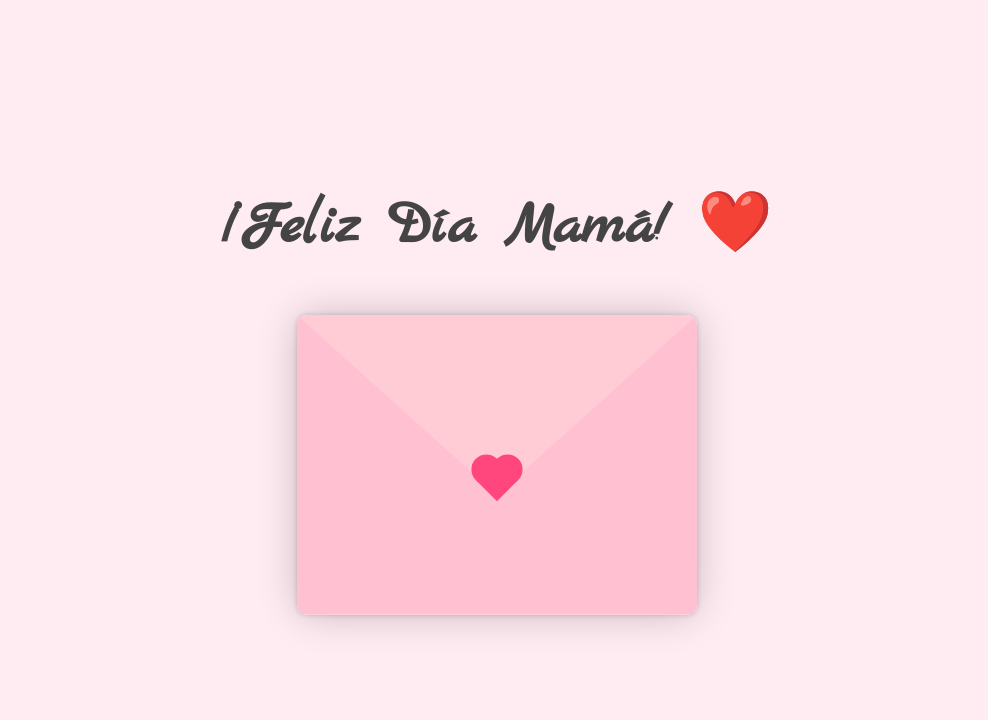
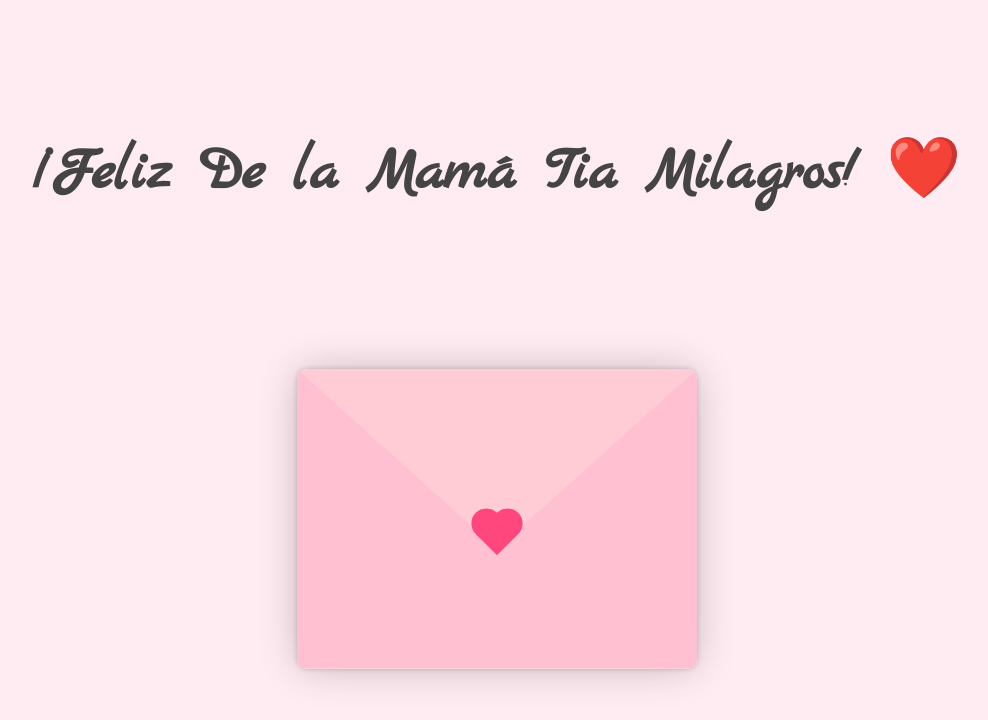
Before and after one commit to JhesWxaiz/JhesWxaiz.github.io, a plain HTML site: page index.html in a window 1280 px wide. Shown: the whole page, without its empty margins (143-1131 px from the left). Drawn offline with Linux system fonts and the light colour scheme.

Commit message:
Add files via upload

```diff
--- a/index.html
+++ b/index.html
@@ -10,7 +10,13 @@
     <title>Carta para mi Tía</title>
 </head>
 <body>
-    <h1>¡Feliz Día Mamá! ❤️</h1>
+    <h1>¡Feliz De la Mamá Tia Milagros! ❤️</h1>
+    <br>
+    <br>
+    <br>
+    <br>
+    <br>
+    <br>
 
     <div class="contenedor">
         <div class="envoltura-sobre">
```
